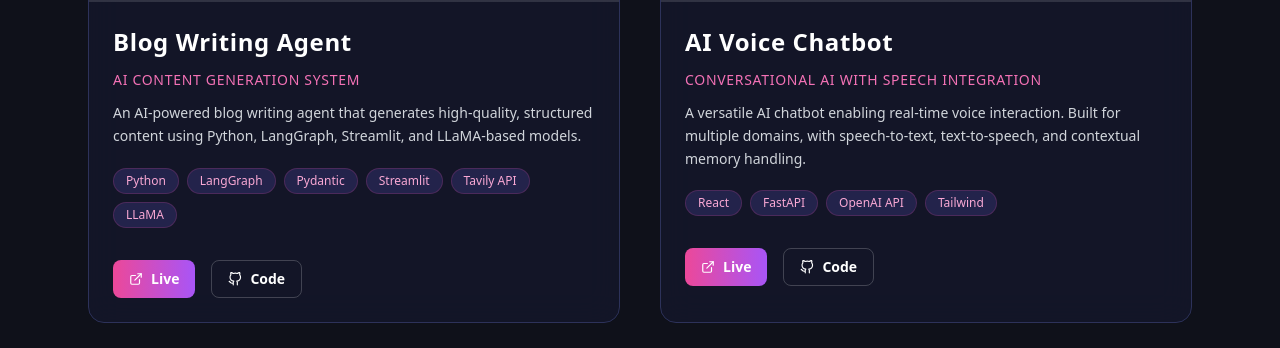
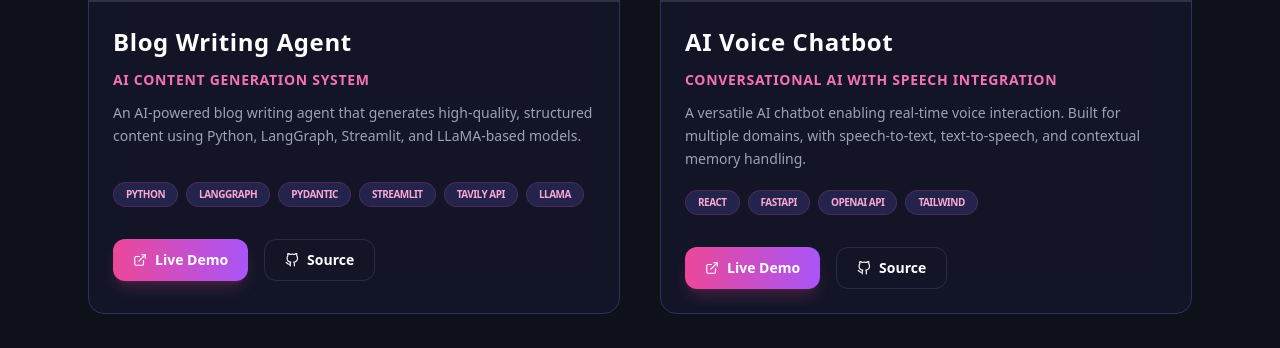
Before and after one commit to shreya-kesharwani860/portfolio, a React (Vite) app: page / in a window 1280 px wide. Shown: the part 2037-2385 px from the top of the page. Built offline with nearby package versions, Linux system fonts and the light colour scheme; grey boxes are pictures that could not be loaded.

Commit message:
Update ProjectCard.jsx

```diff
--- a/src/components/ProjectCard.jsx
+++ b/src/components/ProjectCard.jsx
@@ -12,34 +12,39 @@ const ProjectCard = ({
   return (
     <div className="group relative bg-[#14172b]/80 backdrop-blur-lg rounded-2xl border border-[#2d325a] overflow-hidden transition-all duration-500 hover:shadow-2xl hover:shadow-pink-500/20 hover:-translate-y-2">
 
+      {/* Image Container with Zoom Effect */}
       <div className="relative w-full h-60 overflow-hidden">
         <img
           src={image}
           alt={title}
           className="w-full h-full object-cover transition-transform duration-700 group-hover:scale-110"
         />
-        <div className="absolute inset-0 bg-gradient-to-t from-[#14172b] via-transparent to-transparent opacity-80" />
+        {/* Dark overlay that fades out on hover */}
+        <div className="absolute inset-0 bg-gradient-to-t from-[#14172b] via-transparent to-transparent opacity-80 group-hover:opacity-40 transition-opacity duration-500" />
       </div>
 
       <div className="p-6 flex flex-col gap-3">
-        <h3 className="text-2xl font-bold text-white tracking-wide">
-          {title}
-        </h3>
+        <div className="flex justify-between items-start">
+           <h3 className="text-2xl font-bold text-white tracking-wide">
+            {title}
+          </h3>
+        </div>
 
-        <p className="text-pink-400 text-sm font-medium uppercase tracking-wider">
+        <p className="text-pink-400 text-sm font-semibold uppercase tracking-wider">
           {subtitle}
         </p>
 
-        <p className="text-gray-300 text-sm leading-relaxed">
+        <p className="text-gray-400 text-sm leading-relaxed min-h-[60px]">
           {description}
         </p>
 
+        {/* Tech Stack Pills */}
         {tech.length > 0 && (
           <div className="flex flex-wrap gap-2 mt-2">
             {tech.map((item, index) => (
               <span
                 key={index}
-                className="px-3 py-1 text-xs bg-[#23234b] text-pink-300 rounded-full border border-pink-500/20"
+                className="px-3 py-1 text-[10px] font-bold bg-[#23234b] text-pink-300 rounded-full border border-pink-500/20 uppercase tracking-tighter"
               >
                 {item}
               </span>
@@ -47,25 +52,26 @@ const ProjectCard = ({
           </div>
         )}
 
+        {/* Action Buttons */}
         <div className="flex gap-4 mt-5">
           <a
             href={live}
             target="_blank"
             rel="noopener noreferrer"
-            className="flex items-center gap-2 px-4 py-2 bg-gradient-to-r from-pink-500 to-purple-500 text-white text-sm font-semibold rounded-lg transition-all duration-300 hover:opacity-90"
+            className="flex items-center gap-2 px-5 py-2.5 bg-gradient-to-r from-pink-500 to-purple-500 text-white text-sm font-bold rounded-xl transition-all duration-300 hover:scale-105 active:scale-95 shadow-lg shadow-pink-500/20"
           >
             <FiExternalLink />
-            Live
+            Live Demo
           </a>
 
           <a
             href={github}
             target="_blank"
             rel="noopener noreferrer"
-            className="flex items-center gap-2 px-4 py-2 border border-white/20 text-white text-sm font-semibold rounded-lg transition-all duration-300 hover:bg-white/10"
+            className="flex items-center gap-2 px-5 py-2.5 border border-white/10 text-white text-sm font-bold rounded-xl transition-all duration-300 hover:bg-white/10 hover:border-white/40"
           >
             <FiGithub />
-            Code
+            Source
           </a>
         </div>
       </div>
```
